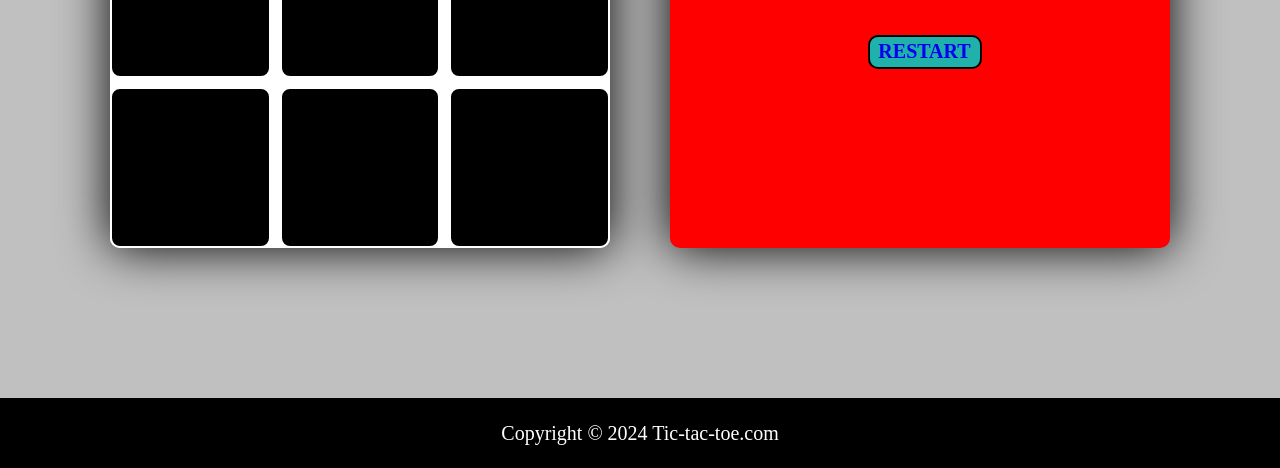
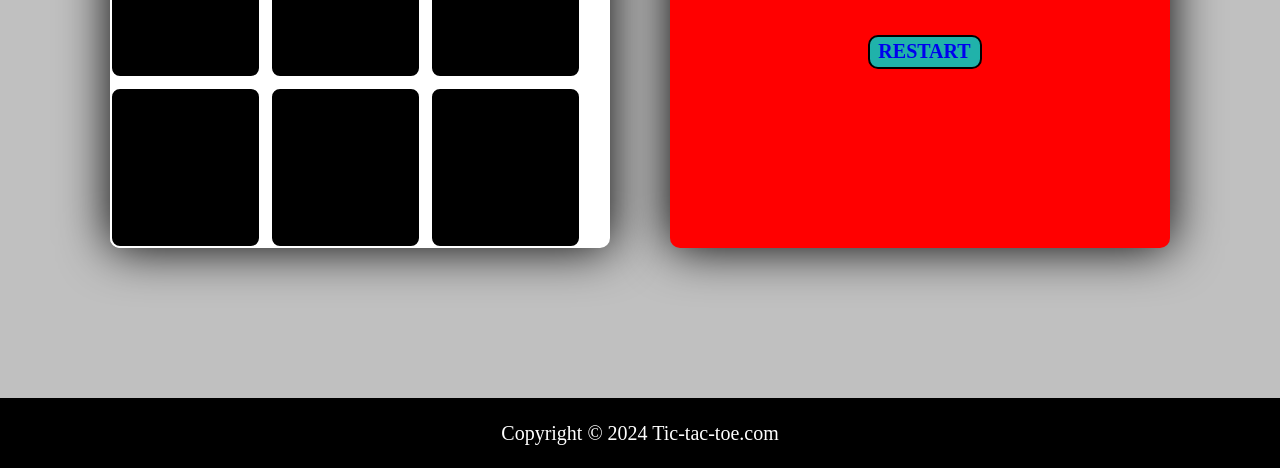
Before and after one commit to RITURAJKUKMAR/Tic-tac-teo, a plain HTML site: page index.html in a window 1280 px wide. Shown: the part 402-870 px from the top of the page. Drawn offline with Linux system fonts and the light colour scheme.

Commit message:
Add files via upload

```diff
--- a/style.css
+++ b/style.css
@@ -49,7 +49,7 @@ footer a:hover{
     background-color: white;
     grid-row-gap: 9px;
     grid-column-gap: 9px;
-    grid-template-columns: auto auto auto;
+    grid-template-columns: 151px 151px 151px;
     grid-template-rows: 32.1% 32.2% 32.1%;
     box-shadow: 0px 0px 50px;
 }
```
